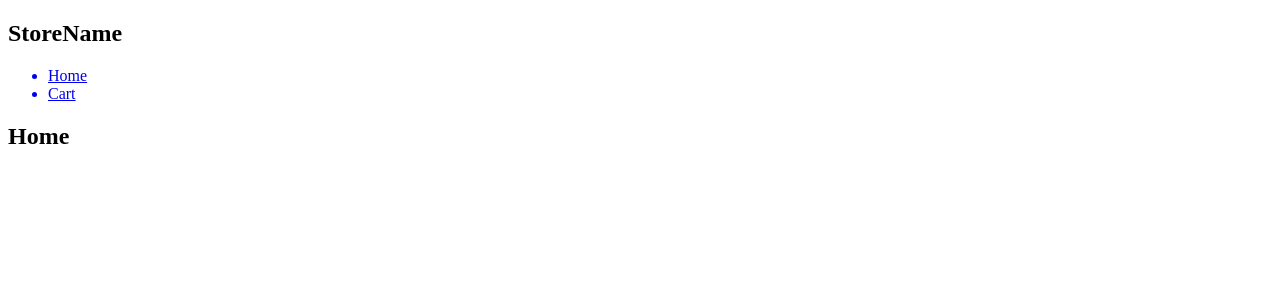
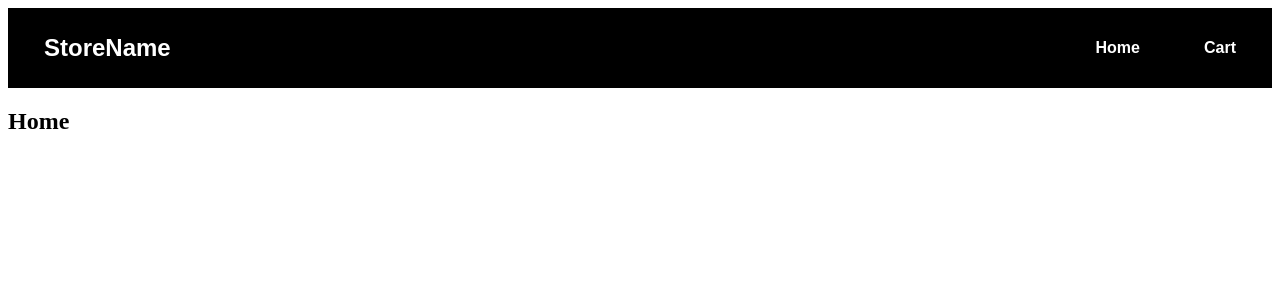
Before and after one commit to matheuspl92/shopping-cart, a React (Create React App) app: page / in a window 1280 px wide. Shown: the top 300 px of the page. Built offline with nearby package versions, Linux system fonts and the light colour scheme.

Commit message:
Add Nav component styling

```diff
--- /dev/null
+++ b/src/components/Nav/Nav.css
@@ -0,0 +1,27 @@
+nav {
+    min-height: 10vh;
+    display: flex;
+    justify-content: space-between;
+    align-items: center;
+    background-color: black;
+    color: white;
+    padding: 0 36px;
+    font-family: Arial, sans-serif;
+    font-weight: bold;
+}
+
+ul {
+    display: flex;
+    list-style: none;
+    text-decoration: none;
+    gap: 64px;
+}
+
+a:link, a:visited {
+    color: white;
+    text-decoration: none;
+}
+
+a:hover, a:active {
+    text-decoration: underline;
+}
--- a/src/components/Nav/Nav.js
+++ b/src/components/Nav/Nav.js
@@ -1,5 +1,6 @@
 import React from 'react';
 import { Link } from 'react-router-dom';
+import './Nav.css';
 
 export default function Nav() {
     return (
```
